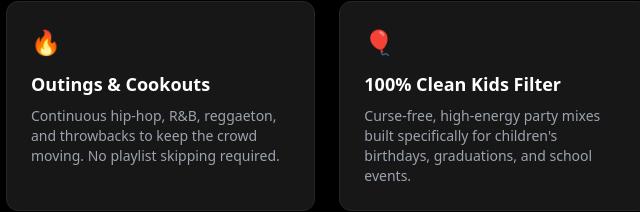
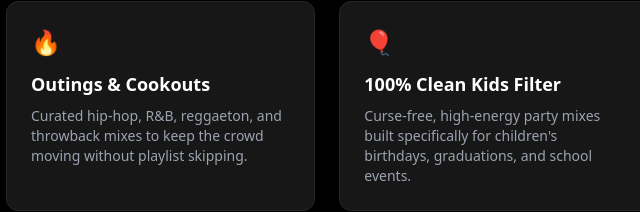
Before and after one commit to thatladytrucker/Partiii, a plain HTML site: page index.html in a window 1280 px wide. Shown: the part 755-967 px from the top of the page, 146-786 px from the left. Drawn offline with nearby package versions, Linux system fonts and the light colour scheme.

Commit message:
Revise description for Outings & Cookouts section

```diff
--- a/index.html
+++ b/index.html
@@ -50,7 +50,7 @@
             <div class="bg-neutral-900 p-6 rounded-xl border border-neutral-800">
                 <div class="text-purple-500 text-2xl mb-3">🔥</div>
                 <h4 class="text-lg font-bold mb-2">Outings & Cookouts</h4>
-                <p class="text-sm text-gray-400">Continuous hip-hop, R&B, reggaeton, and throwbacks to keep the crowd moving. No playlist skipping required.</p>
+                <p class="text-sm text-gray-400">Curated hip-hop, R&B, reggaeton, and throwback mixes to keep the crowd moving without playlist skipping.</p>
             </div>
 
             <div class="bg-neutral-900 p-6 rounded-xl border border-neutral-800">
```
